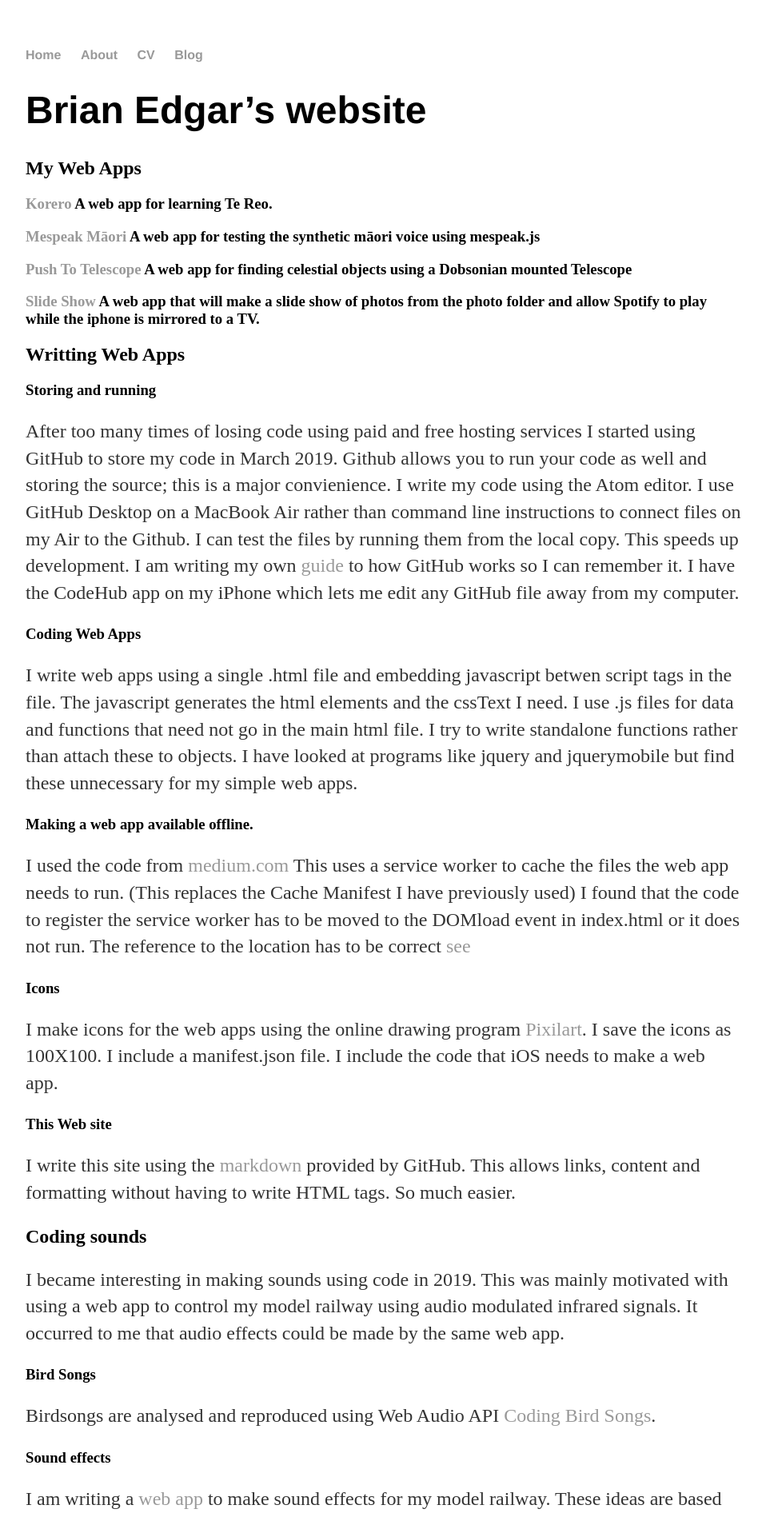
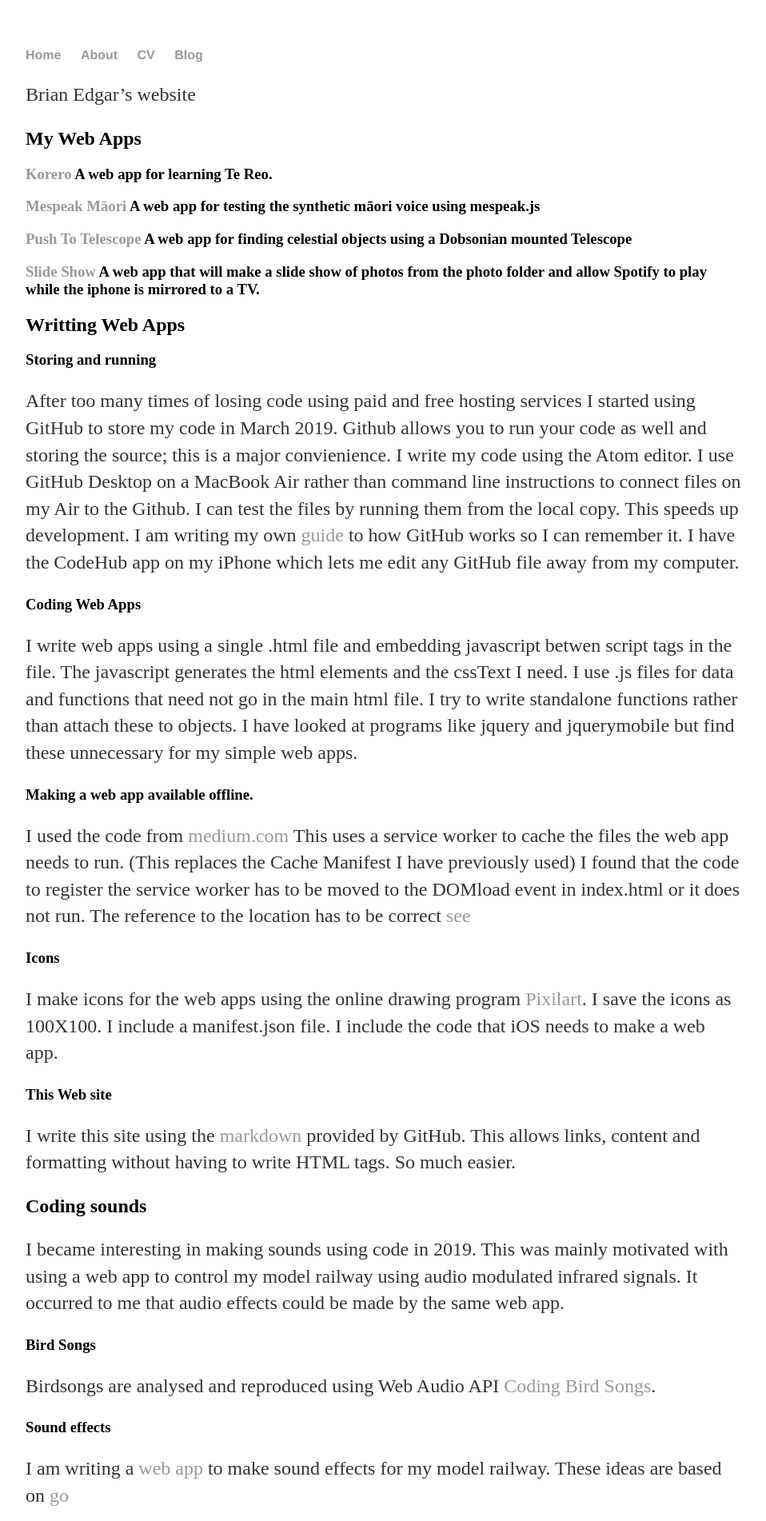
Before and after one commit to bwedgar/bwedgar.github.io, a Jekyll site: the page built from index.md, in a window 1280 px wide. Shown: the top 1902 px of the page at 80% size, without its empty margins (160-1118 px from the left). Built offline with Jekyll 4.4.1, drawn with Linux system fonts in a browser that asks for light colours.

```diff
--- a/index.md
+++ b/index.md
@@ -2,7 +2,7 @@
 title: Brian Edgar Web Pages
 layout: default
 ---
-# Brian Edgar's website
+Brian Edgar's website
 
 {:toc}
 
```
